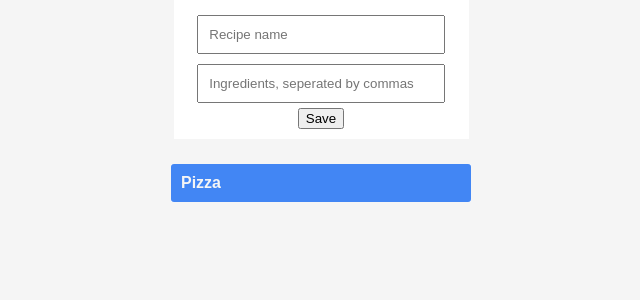
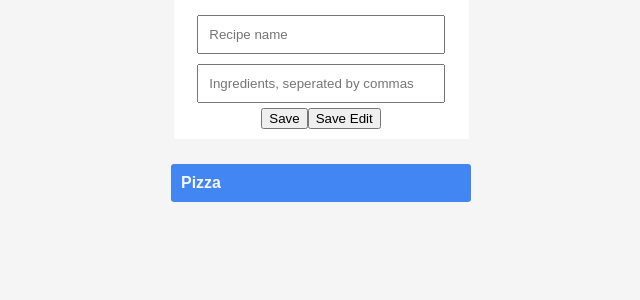
Before and after one commit to nikkilr88/fcc-recipe-box, a React (Create React App) app: page / in a window 1280 px wide. Shown: the top 300 px of the page, without its empty margins (319-959 px from the left). Built offline with nearby package versions, Linux system fonts and the light colour scheme.

Commit message:
Added save edit button

```diff
--- a/src/AddRecipe.js
+++ b/src/AddRecipe.js
@@ -15,6 +15,7 @@ class AddRecipe extends React.Component {
         <input type="text" id="ingredients" placeholder="Ingredients, seperated by commas" value={this.props.ingredients} onChange={this.props.handleChange}/>
 
         <button id="save" onClick={this.props.handleSubmit} >Save</button>
+        <button onClick={this.props.submitEdit}>Save Edit</button>
 
       </div>
     );
```
